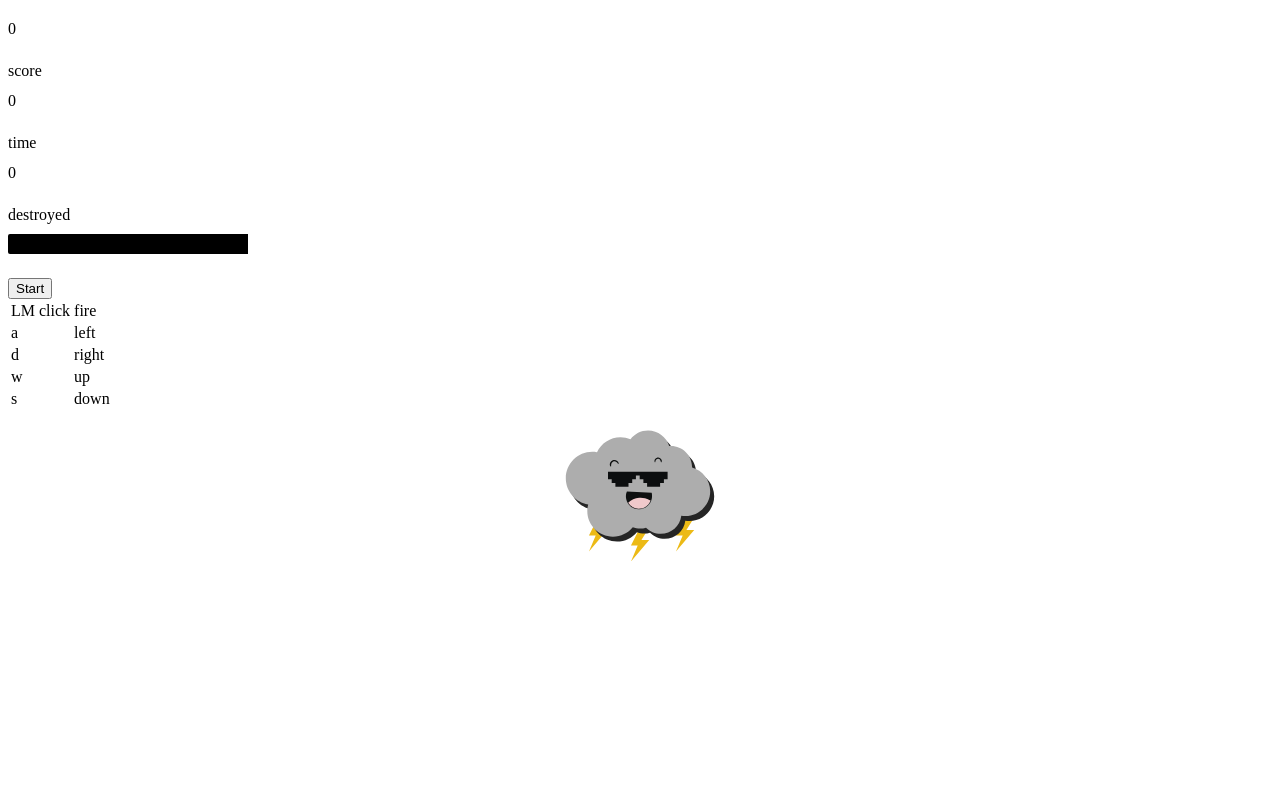
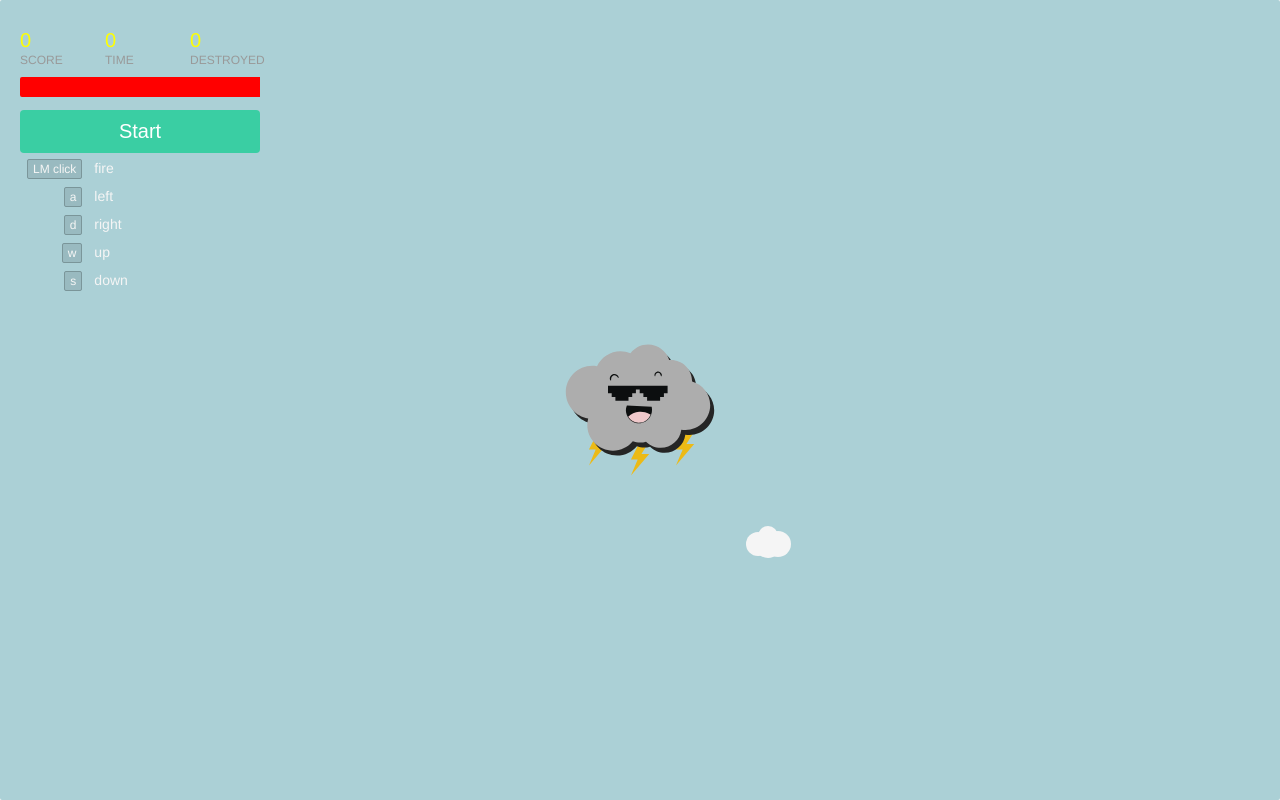
Before and after one commit to lemche/cloudy, a plain HTML site: page index.html in a window 1280 px wide. Drawn offline with Linux system fonts and the light colour scheme; the site is published under a folder, as on GitHub Pages, so addresses that start at the root find nothing.

Commit message:
Update index.html

```diff
--- a/index.html
+++ b/index.html
@@ -5,9 +5,9 @@
         <title>game</title>
         <meta name="description" content="">
         <meta name="viewport" content="width=device-width">
-        <link rel='stylesheet' href='/stylesheets/style.css' />
-        <link rel='stylesheet' href='/stylesheets/main.css' />
-        <link rel='stylesheet' href='/stylesheets/game.css' />
+        <link rel='stylesheet' href='stylesheets/style.css' />
+        <link rel='stylesheet' href='stylesheets/main.css' />
+        <link rel='stylesheet' href='stylesheets/game.css' />
     </head>
     <body>
         <div class="container dark">
```
